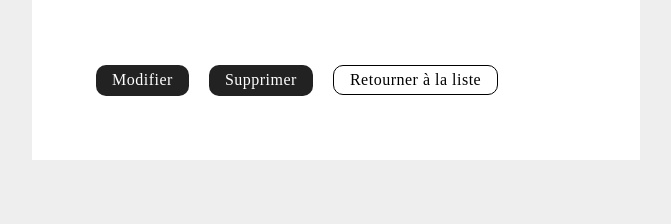
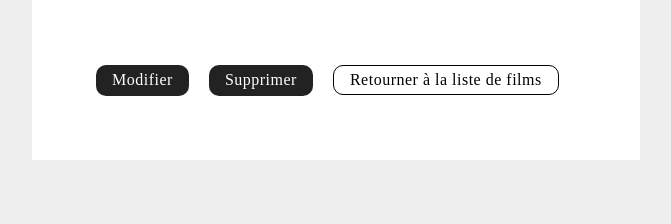
Before and after one commit to ymei2296236/prog-web-avance2-tp1, a PHP site: page /film-show.php?id=3 in a window 1280 px wide. Shown: the part 649-873 px from the top of the page, without its empty margins (32-703 px from the left). Run offline with PHP 8.4, Linux system fonts and the light colour scheme; data comes from the database, SQL or seed files in the repository.

Commit message:
Soumettre le travail

```diff
--- a/projetFilm/film-show.php
+++ b/projetFilm/film-show.php
@@ -105,7 +105,7 @@ if($id) {
 
         <a class="bouton" href="film-edit.php?id=<?=$id?>">Modifier</a>
         <a class="bouton" href="film-delete.php?id=<?=$id?>">Supprimer</a>
-        <a class="bouton bouton--secondaire" href="index.php">Retourner à la liste</a>
+        <a class="bouton bouton--secondaire" href="index.php">Retourner à la liste de films</a>
     </main>
 </body>
 </html>
```
Also changed, not shown: README.md (renamed from installation/README.md), connexionBD/createDB-phpMyAdmin.sql (renamed from installation/createDB-phpMyAdmin.sql), connexionBD/createDB-workbench.sql (renamed from installation/createDB-workbench.sql), 1 other file.
